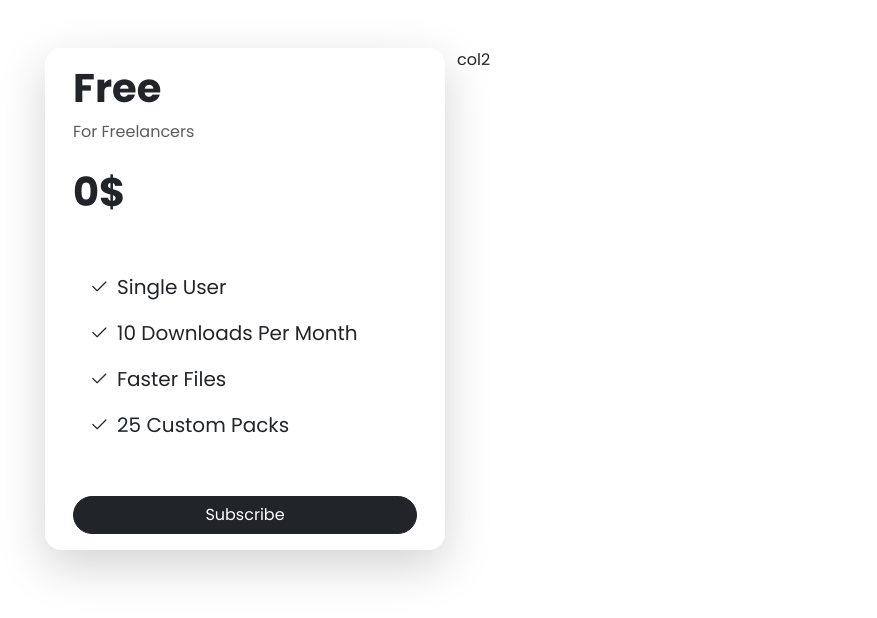
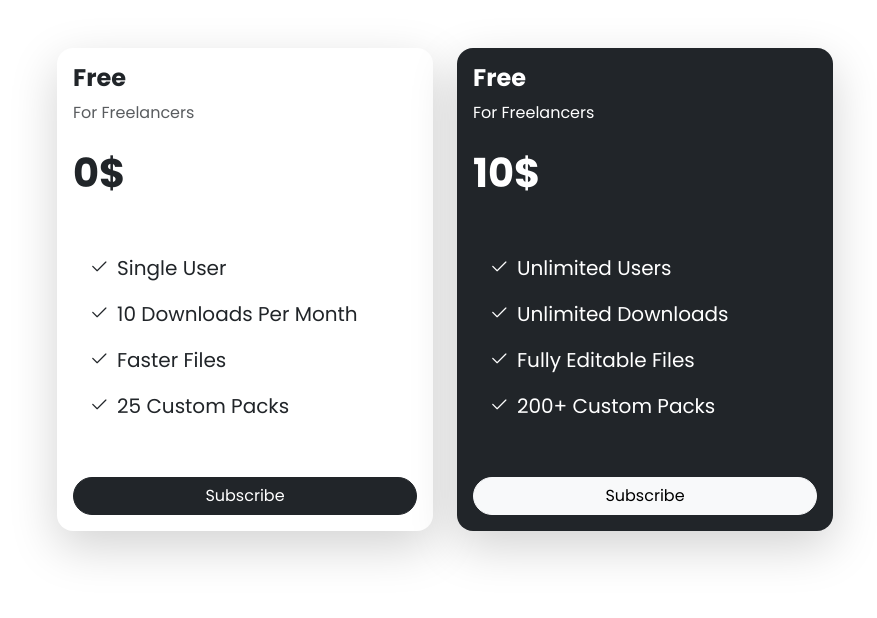
Before and after one commit to Vahidpro/bootstrap-components, a plain HTML site: page index.html in a window 1280 px wide. Shown: the whole page, without its empty margins (195-1072 px from the left). Drawn offline with nearby package versions, Linux system fonts and the light colour scheme.

Commit message:
Finished both cards design

```diff
--- a/index.html
+++ b/index.html
@@ -14,28 +14,59 @@
 </head>
 
 <body>
-
     <div class="container">
         <div class="row mt-5">
             <!-- Card 1 -->
-            <div class="card rounded-4 shadow-lg border-0 mb-5 col-md-6">
+            <div class="col-md-6">
+                <div class="card rounded-4 shadow-lg border-0 mb-5">
                     <div class="card-body">
                         <div>
-                        <h1 class="fw-bold">Free</h1>
+                            <h4 class="fw-bold">Free</h4>
                             <p class="text-muted">For Freelancers</p>
                         </div>
                         <h2 class="fs-1 fw-bold mt-4 mb-5">0$</h2>
                         <ul class="list-group list-group-flush fs-5 mb-5 mt-4 vstack g-4">
                             <li class="list-group-item border-0"><i class="bi bi-check2 me-2 "></i>Single User</li>
-                        <li class="list-group-item border-0"><i class="bi bi-check2 me-2 "></i>10 Downloads Per Month
+                            <li class="list-group-item border-0"><i class="bi bi-check2 me-2 "></i>10 Downloads Per
+                                Month
                             </li>
                             <li class="list-group-item border-0"><i class="bi bi-check2 me-2 "></i>Faster Files</li>
                             <li class="list-group-item border-0"><i class="bi bi-check2 me-2 "></i>25 Custom Packs</li>
                         </ul>
-                    <button class="btn btn-dark rounded-5 w-100">Subscribe</button>
+                        <div class="d-grid"><button class="btn btn-dark rounded-5 w-100">Subscribe</button></div>
                     </div>
                 </div>
-            <div class="col-md-6">col2</div>
+            </div>
+            <div class="col-md-6">
+                <!-- Card 2 -->
+                <div class="card text-bg-dark rounded-4 shadow-lg border-0 mb-5">
+
+                    <div class="card-body">
+                        <div>
+                            <h4 class="fw-bold">Free</h4>
+                            <p class="text-white">For Freelancers</p>
+                        </div>
+                        <h2 class="fs-1 fw-bold mt-4 mb-5">10$</h2>
+                        <ul class="list-group list-group-flush fs-5 mb-5 mt-4 vstack g-4">
+                            <li class="list-group-item border-0 text-bg-dark"><i
+                                    class="bi bi-check2 me-2 "></i>Unlimited
+                                Users
+                            </li>
+                            <li class="list-group-item border-0 text-bg-dark"><i
+                                    class="bi bi-check2 me-2 "></i>Unlimited
+                                Downloads
+                            </li>
+                            <li class="list-group-item border-0 text-bg-dark"><i class="bi bi-check2 me-2 "></i>Fully
+                                Editable Files
+                            </li>
+                            <li class="list-group-item border-0 text-bg-dark"><i class="bi bi-check2 me-2 "></i>200+
+                                Custom
+                                Packs</li>
+                        </ul>
+                        <button class="btn btn-light rounded-5 w-100">Subscribe</button>
+                    </div>
+                </div>
+            </div>
         </div>
     </div>
     <script src="./js/bootstrap.bundle.min.js"></script>
```
Lines whose indentation alone changed are shown as unchanged.
